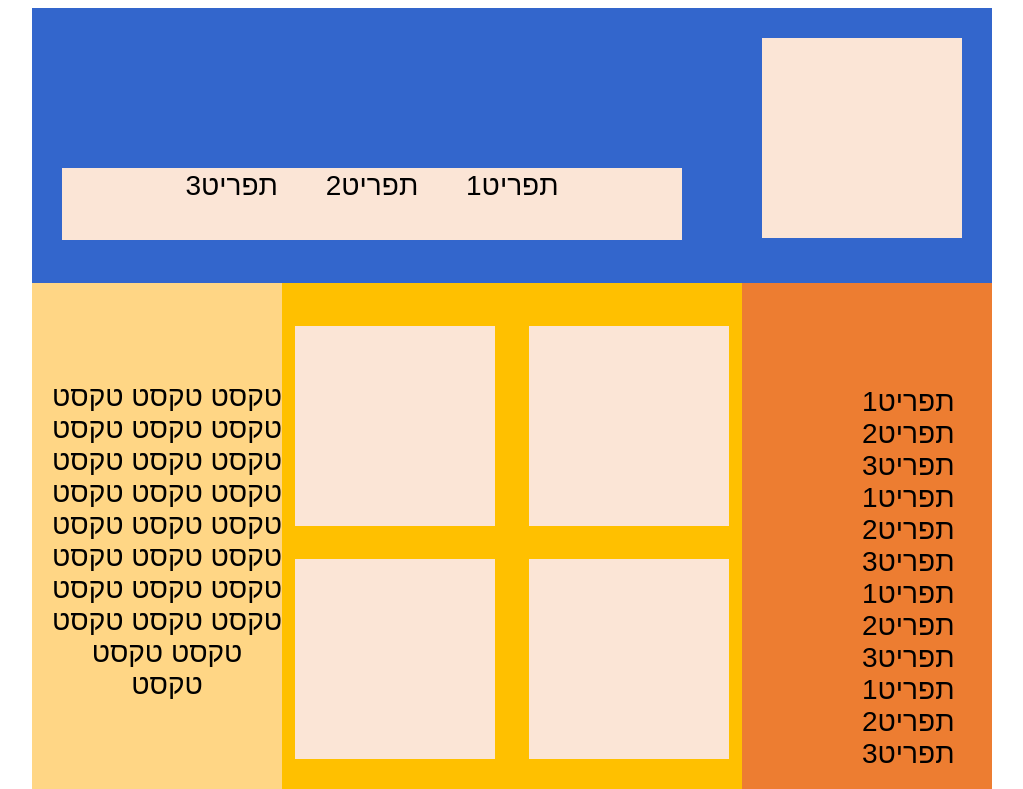
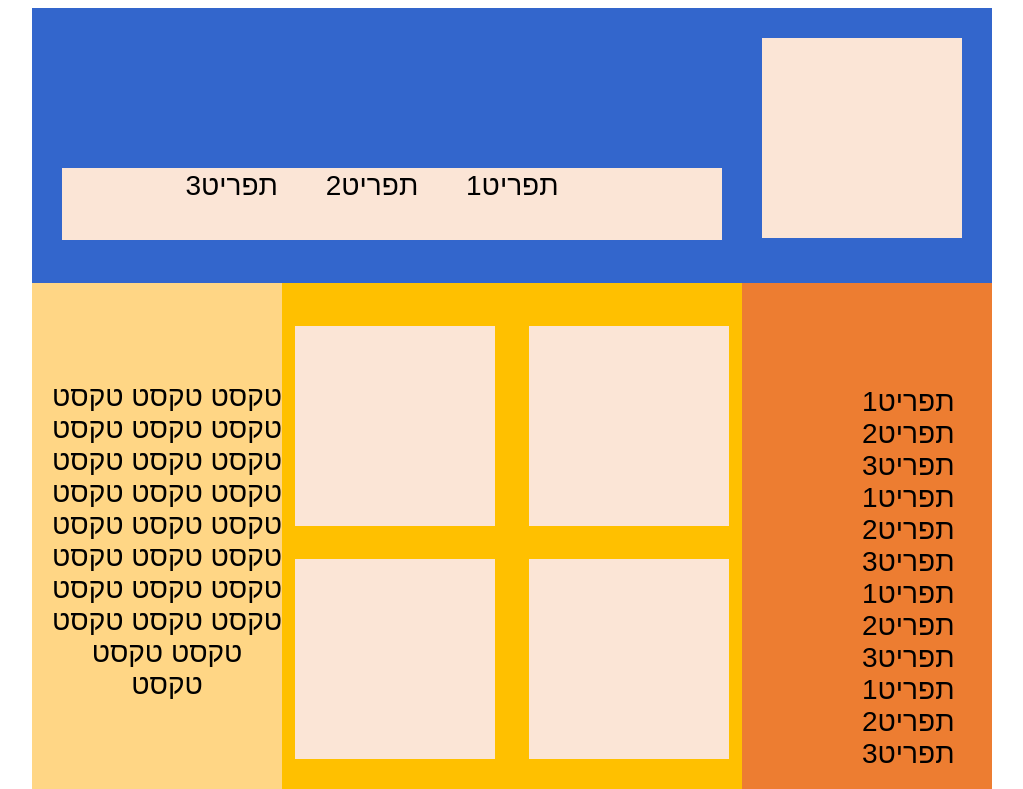
Before and after one commit to haimhi/Prog_WebAppCourse, a plain HTML site: page session4/index.html in a window 1280 px wide. Shown: the top 789 px of the page, without its empty margins (128-1151 px from the left). Drawn offline with Linux system fonts and the light colour scheme.

Commit message:
changes to session4 complete

```diff
--- a/session4/index.html
+++ b/session4/index.html
@@ -13,11 +13,11 @@
 <body dir="rtl">
     <div id="body-content">
         <div id="nav">
-            <div id="navbar">
-                <div class="navbar-items">תפריט1</div>
-                <div class="navbar-items">תפריט2</div>
-                <div class="navbar-items">תפריט3</div>
-            </div>
+            <ul id="navbar">
+                <li class="navbar-items">תפריט1</li>
+                <li class="navbar-items">תפריט2</li>
+                <li class="navbar-items">תפריט3</li>
+            </ul>
             <div class="white-box"></div>
         </div>
         <div id="main">
--- a/session4/stylesheets/style.css
+++ b/session4/stylesheets/style.css
@@ -29,7 +29,6 @@
 
 #main {
     height: 765px;
-    width: 100%;
 }
 
 .left-article {
```
Also changed, not shown: session5/index.html (added, +17 -0 lines), session5/stylesheets/style.css (added), 3 other files.
